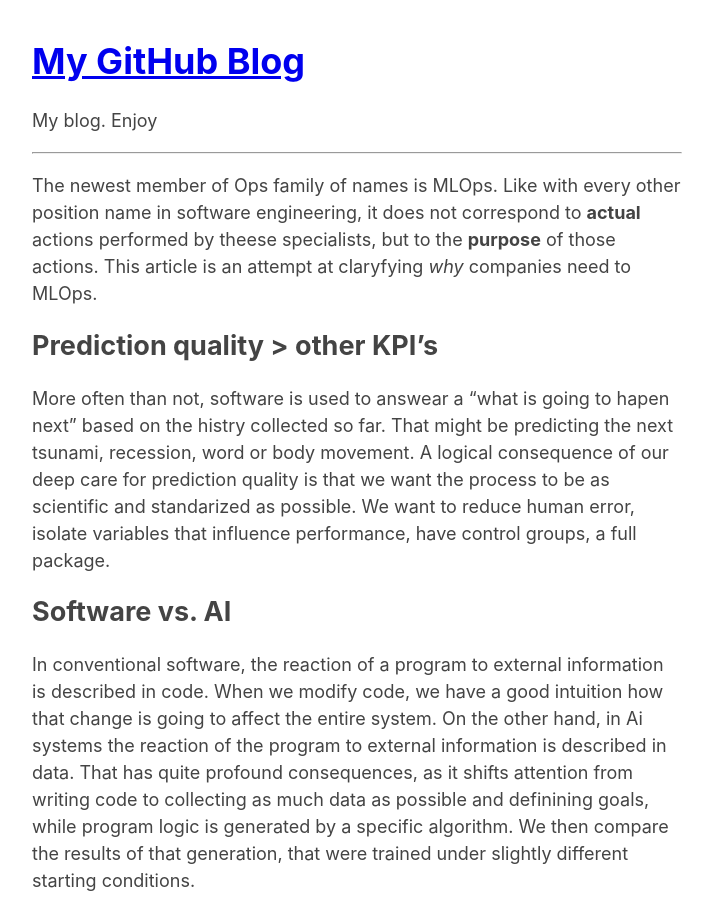
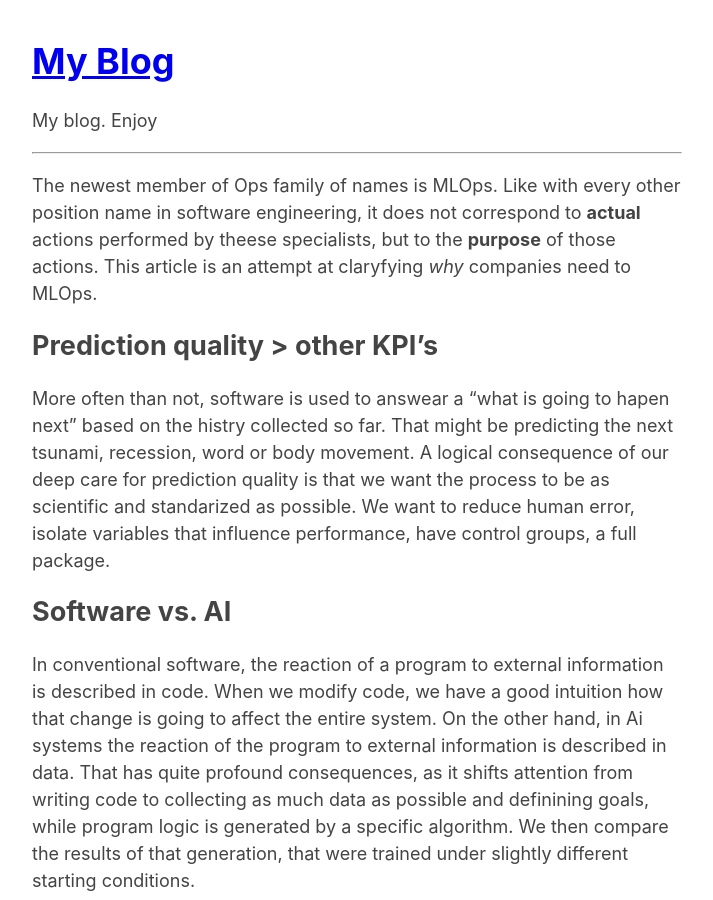
Before and after one commit to habrzyk-pawel/habrzyk-pawel.github.io, a Jekyll site: the page built from _posts/2025-05-07-What-is-MLOps.md, in a window 1280 px wide and 900 px high. Shown: the whole window, without its empty margins (283-996 px from the left). Built offline with Jekyll 4.4.1, drawn with Linux system fonts in a browser that asks for light colours.

Commit message:
Update _config.yml

```diff
--- a/_config.yml
+++ b/_config.yml
@@ -1,4 +1,4 @@
-title: "My GitHub Blog"
+title: "My Blog"
 author: "Paweł Habrzyk"
 description: "My blog. Enjoy"
 baseurl: "" # the subpath of your site, e.g. /blog
```
